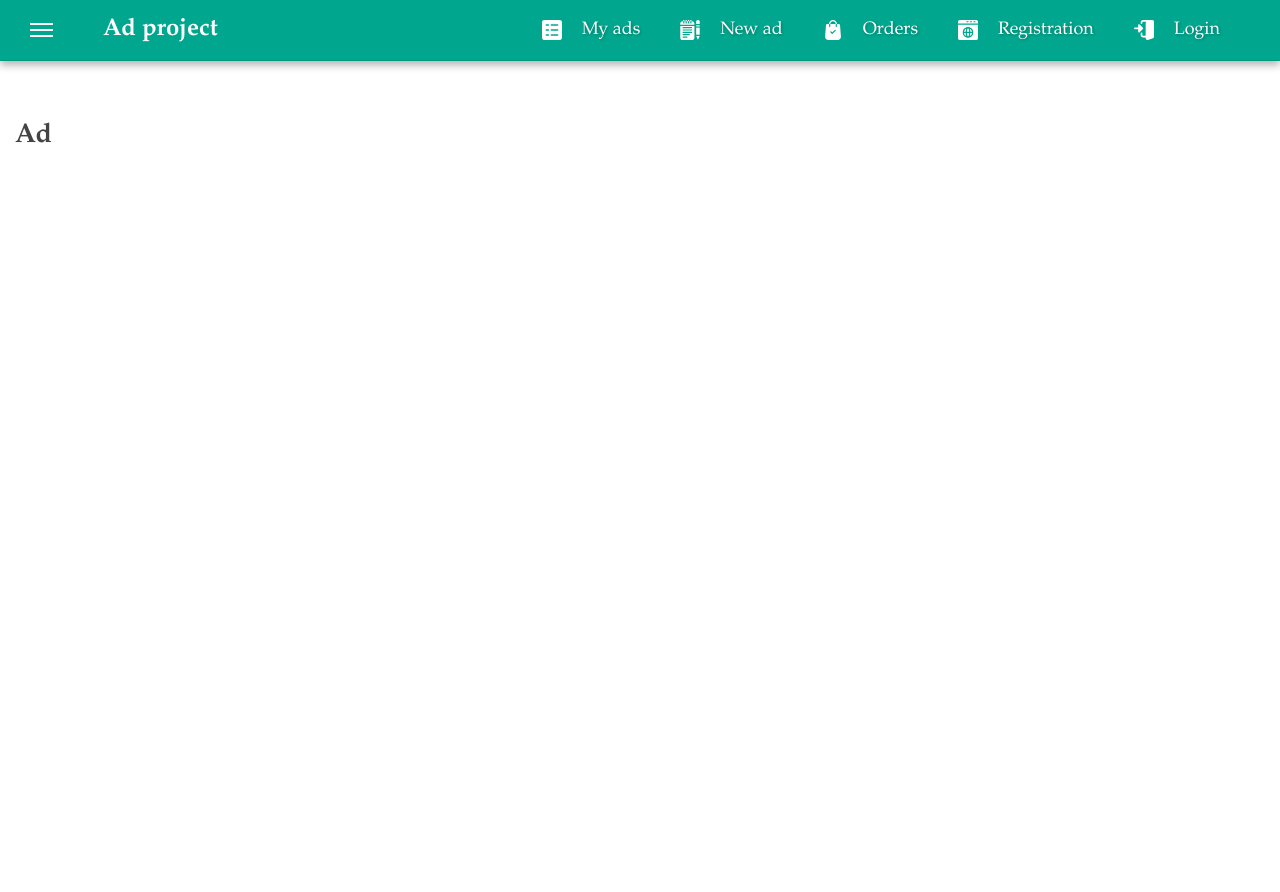
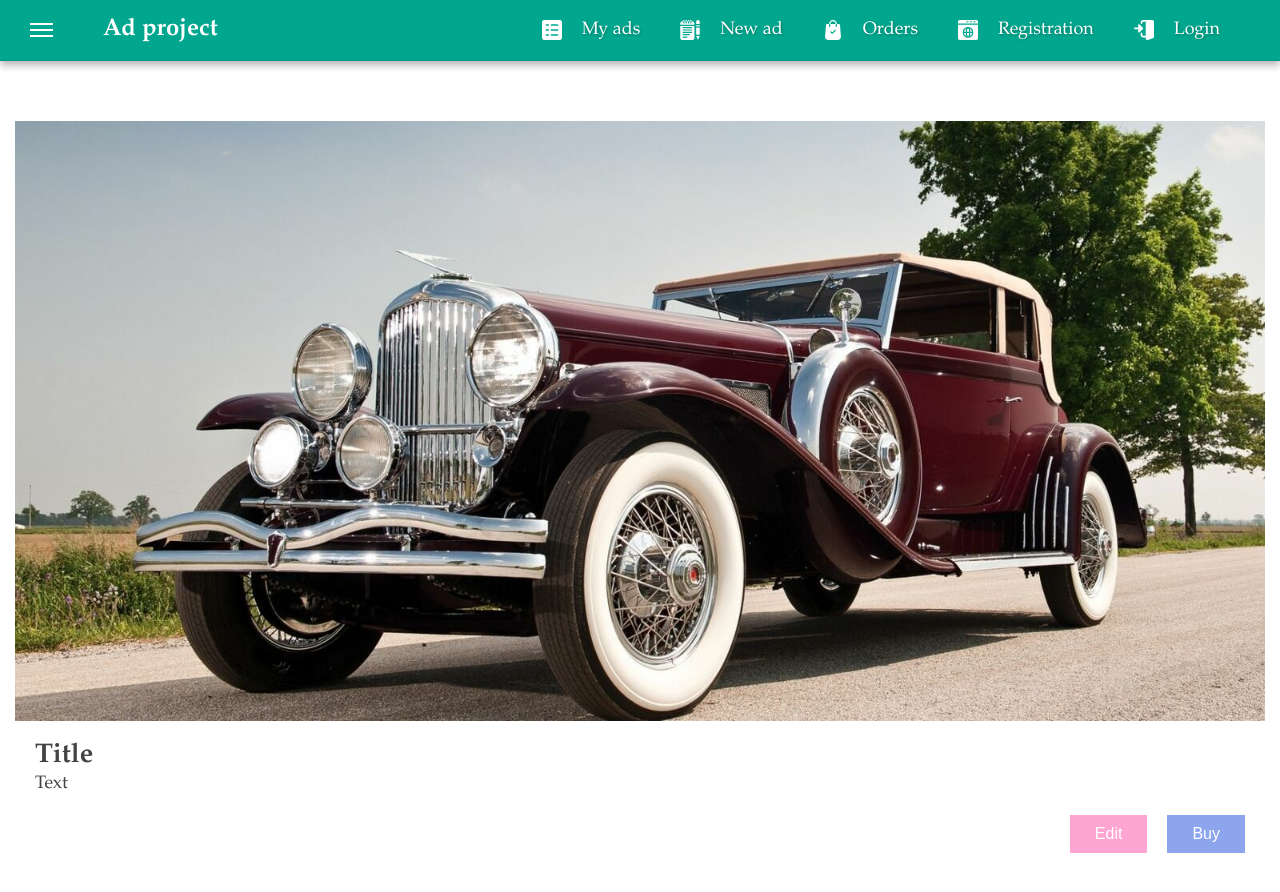
Before and after one commit to seriiserii825/vue-ad, a Vue app: page /ad/1 in a window 1280 px wide. Shown: the top 892 px of the page. Before the commit the page ends 800 px from the top, so only its background shows below. Built offline with nearby package versions, Linux system fonts and the light colour scheme; what @splidejs/vue-splide would draw is missing.

Commit message:
single ad

```diff
--- a/src/views/Ad.vue
+++ b/src/views/Ad.vue
@@ -1,14 +1,35 @@
 <template>
-  <div>
-    <h2>Ad</h2>
+  <div class="ad">
+    <ImageAbsolute v-image-height="'60rem'" :img-src="require(`@/assets/images/products/1.jpg`)"></ImageAbsolute>
+    <div class="cards-h__body">
+      <div class="cards-h__content">
+        <h2 class="cards-h__title">Title</h2>
+        <p class="cards-h__text">Text</p>
+      </div>
+    </div>
+    <div class="cards-h__footer">
+      <Button label="Edit" class="btn btn--pink btn--hover"></Button>
+      <Button label="Buy" class="btn btn--blue btn--hover"></Button>
+    </div>
   </div>
 </template>
 
 <script>
-export default {}
+import ImageAbsolute from '@/components/ui/ImageAbsolute'
+import Button from '@/components/ui/Button'
+
+export default {
+  components: {
+    ImageAbsolute,
+    Button
+  }
+}
 </script>
 
 <style lang="scss">
 @import "src/assets/scss/variables";
-
+.cards-h__footer {
+  display: flex;
+  justify-content: flex-end;
+}
 </style>
```
